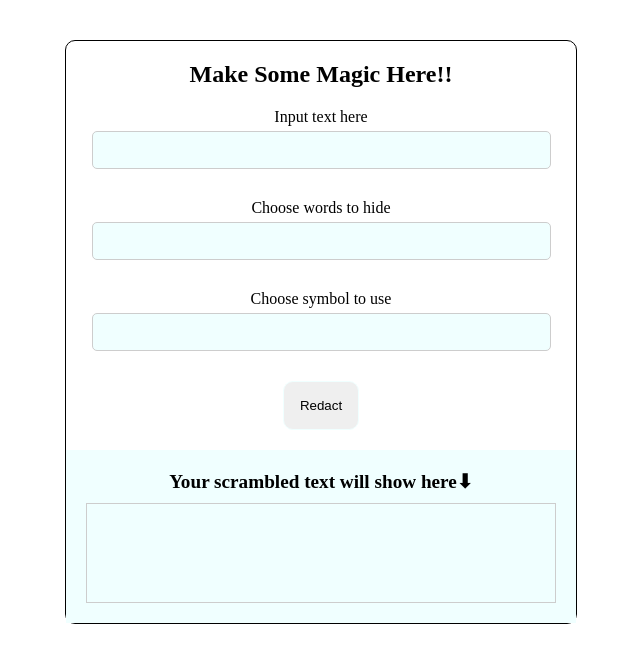
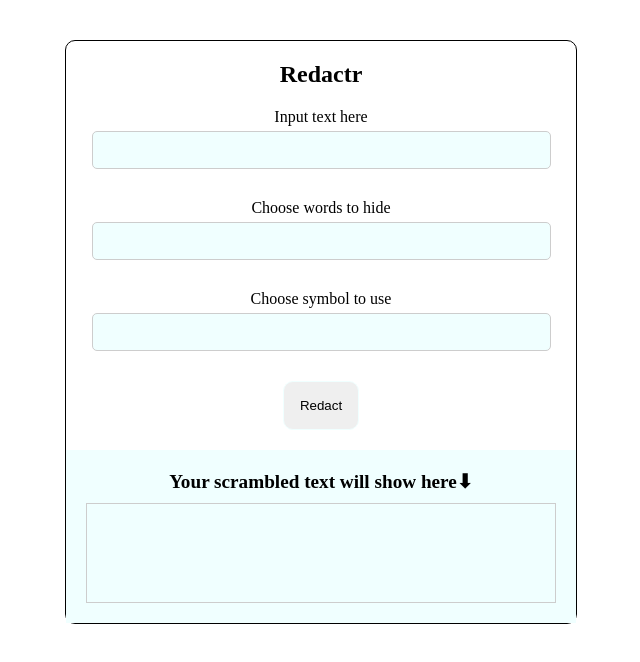
Before and after one commit to okikiolanlesi/circle-50-holiday-challenge, a website with bundled scripts: page index.html in a window 1280 px wide. Shown: the whole page, without its empty margins (319-959 px from the left). Built offline with nearby package versions, Linux system fonts and the light colour scheme.

Commit message:
changed title

```diff
--- a/index.html
+++ b/index.html
@@ -11,7 +11,7 @@
   <body>
     <div class="container">
       <div>
-        <h2 class="title">make some magic here!!</h2>
+        <h2 class="title">Redactr</h2>
         <label class="label" for="initial_text">Input text here</label>
         <input id="initial_text" type="text" />
         <label class="label" for="words_to_scramble"
```
